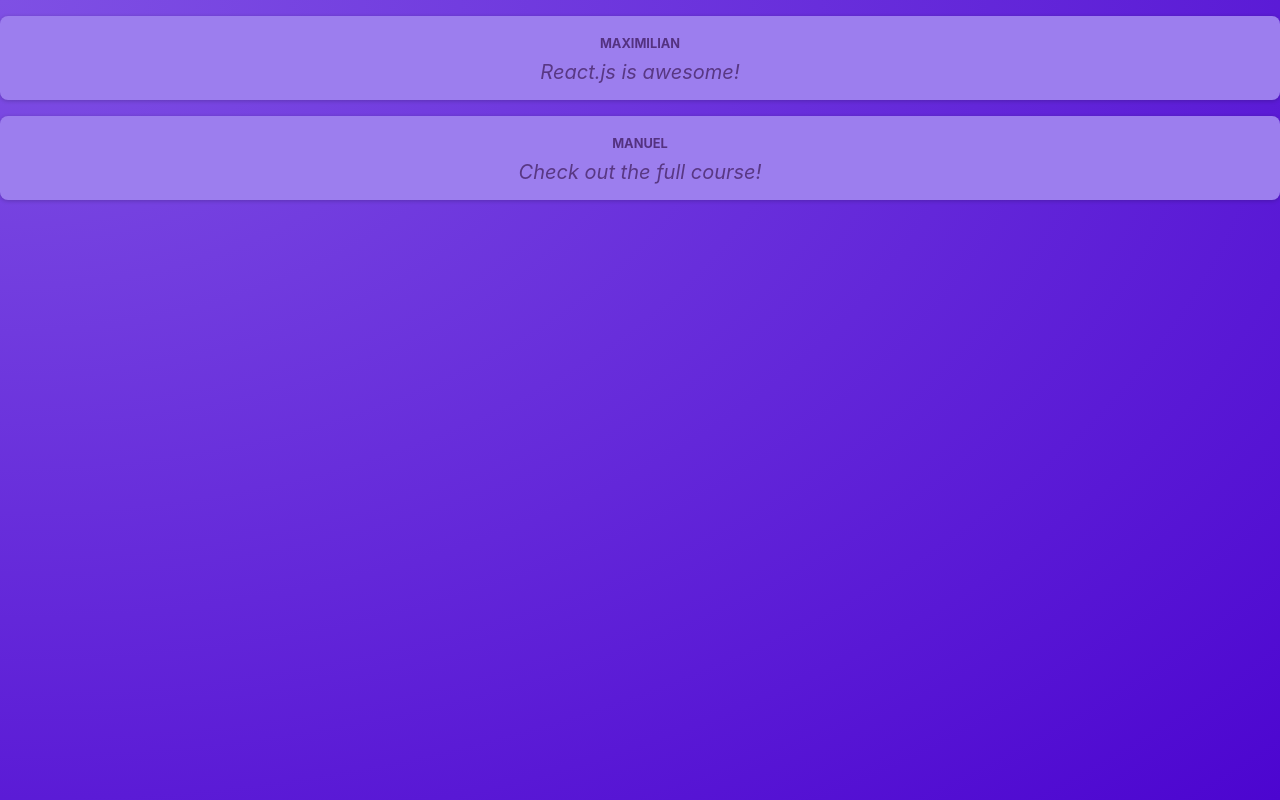
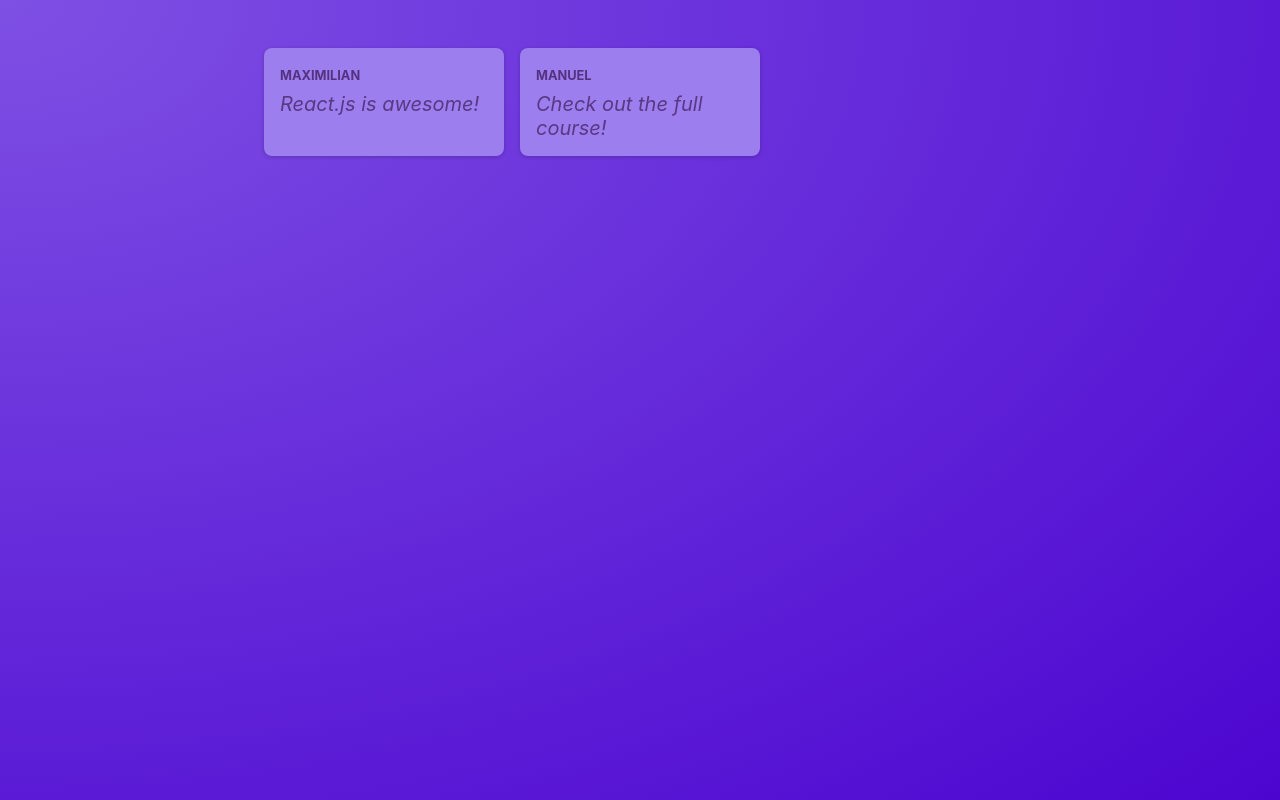
Before and after one commit to yerrapragada011/starting-project, a React (Vite) app: page / in a window 1280 px wide. Built offline with nearby package versions, Linux system fonts and the light colour scheme.

Commit message:
Exercise & Another Component

```diff
--- a/src/App.jsx
+++ b/src/App.jsx
@@ -1,10 +1,9 @@
-import Post from './components/Post';
+import PostsList from './components/PostsList';
 
 function App() {
   return (
     <main>
-      <Post author='Maximilian' body='React.js is awesome!' />
-      <Post author='Manuel' body='Check out the full course!' />
+      <PostsList />
     </main>
   );
 }
--- a/src/components/Post.jsx
+++ b/src/components/Post.jsx
@@ -2,10 +2,10 @@
 
 function Post(props) {
   return (
-    <div className={classes.post}>
+    <li className={classes.post}>
       <p className={classes.author}>{props.author}</p>
       <p className={classes.text}>{props.body}</p>
-    </div>
+    </li>
   );
 }
 
--- /dev/null
+++ b/src/components/PostsList.jsx
@@ -0,0 +1,13 @@
+import Post from './Post';
+import classes from './PostsList.module.css';
+
+function PostsList() {
+  return (
+    <ul className={classes.posts}>
+      <Post author='Maximilian' body='React.js is awesome!' />
+      <Post author='Manuel' body='Check out the full course!' />
+    </ul>
+  );
+}
+
+export default PostsList;
--- /dev/null
+++ b/src/components/PostsList.module.css
@@ -0,0 +1,10 @@
+.posts {
+    list-style: none;
+    max-width: 50rem;
+    margin: 1rem auto;
+    padding: 1rem 0;
+    display: grid;
+    gap: 1rem;
+    grid-template-columns: repeat(3, 30%);
+    justify-content: center;
+  }
--- a/src/index.css
+++ b/src/index.css
@@ -18,6 +18,5 @@
 
 body {
   margin: 0;
-  text-align: center;
   color: #e6ddf9;
 }
```
